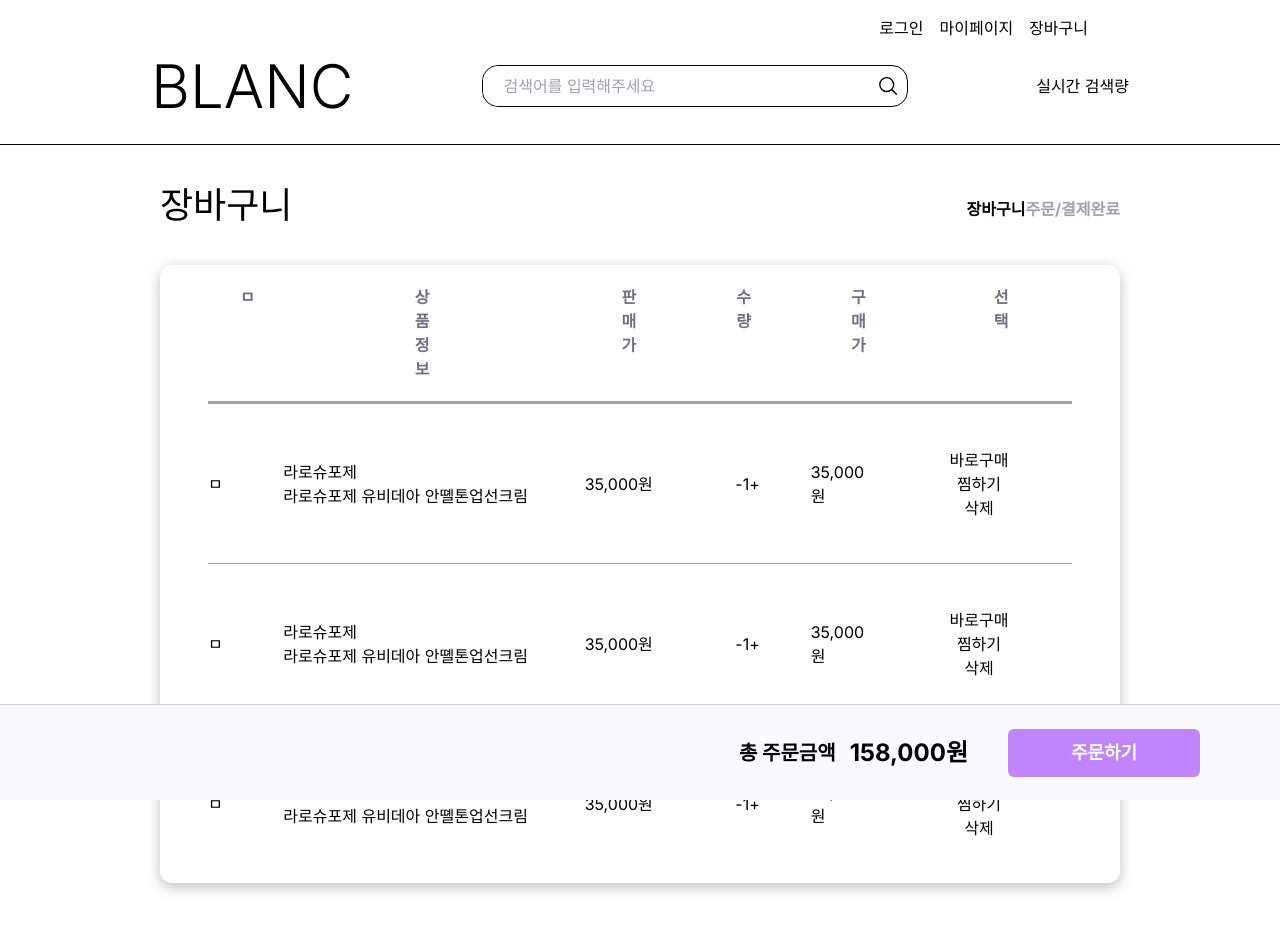
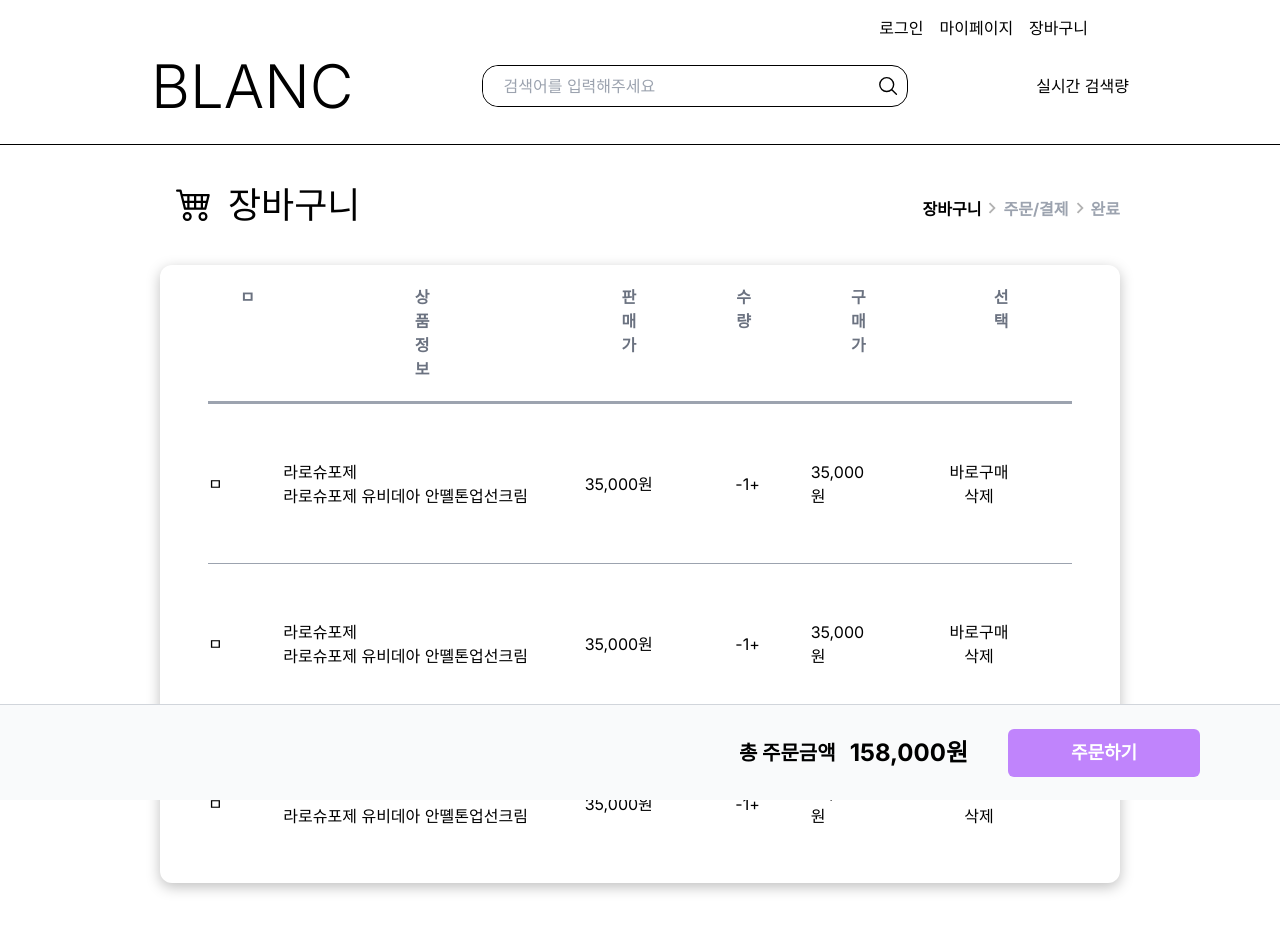
Before and after one commit to BlancProject/frontend, a Next.js app: page /cart in a window 1280 px wide. Shown: the top 932 px of the page. Built offline with nearby package versions, Linux system fonts and the light colour scheme.

Commit message:
feat: 카트 페이지 퍼블리싱 완

```diff
--- a/src/app/cart/page.tsx
+++ b/src/app/cart/page.tsx
@@ -1,3 +1,5 @@
+import { BsCart4 } from 'react-icons/bs';
+
 import BoxTitle from '@/components/Cart/Box/BoxTitle';
 import ProductContents from '@/components/Cart/Box/ProductContents';
 import Footer from '@/components/Cart/Footer';
@@ -8,7 +10,10 @@ export default function CartPage() {
     <div className="all flex flex-col h-screen">
       <div className="body mx-40">
         <div className="subheader flex justify-between my-10">
-          <div className="font-Inter text-4xl">장바구니</div>
+          <div className="flex text-4xl ml-4">
+            <BsCart4 />
+            <div className="flex font-Inter ml-4">장바구니</div>
+          </div>
           <Procedure />
         </div>
         <div className="cartBox min-h-fit rounded-xl shadow-my px-12">
--- a/src/components/Cart/Box/ProductContents.tsx
+++ b/src/components/Cart/Box/ProductContents.tsx
@@ -16,7 +16,6 @@ export default function ProductContents() {
       <div>35,000원</div>
       <div className="flex flex-col col-span-3">
         <button className="">바로구매</button>
-        <button>찜하기</button>
         <button>삭제</button>
       </div>
     </div>
--- a/src/components/Cart/SubTitle/Procedure.tsx
+++ b/src/components/Cart/SubTitle/Procedure.tsx
@@ -1,10 +1,14 @@
+import { MdKeyboardArrowRight } from 'react-icons/md';
+
 import InfoLabel from './InfoLabel';
 
 export default function Procedure() {
   return (
     <div className="flex mt-3">
       <InfoLabel infoLabel="장바구니" />
+      <MdKeyboardArrowRight size="22" color="B2B2B2" />
       <InfoLabel infoLabel="주문/결제" />
+      <MdKeyboardArrowRight size="22" color="B2B2B2" />
       <InfoLabel infoLabel="완료" />
     </div>
   );
```
